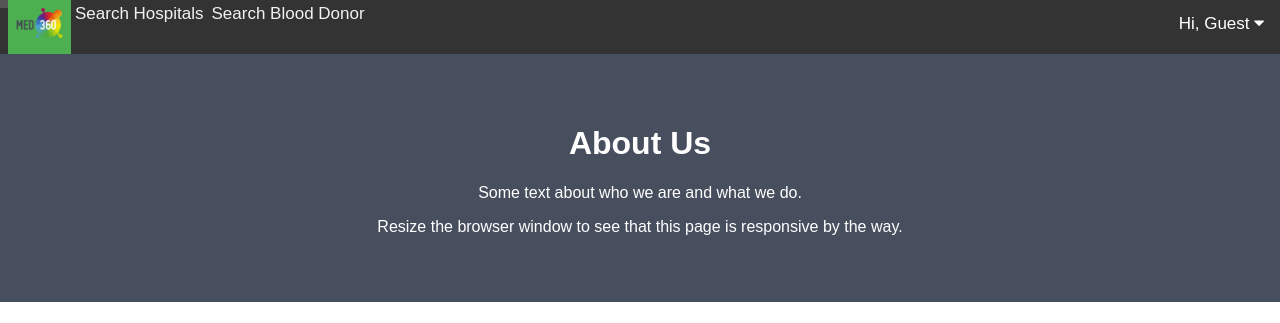
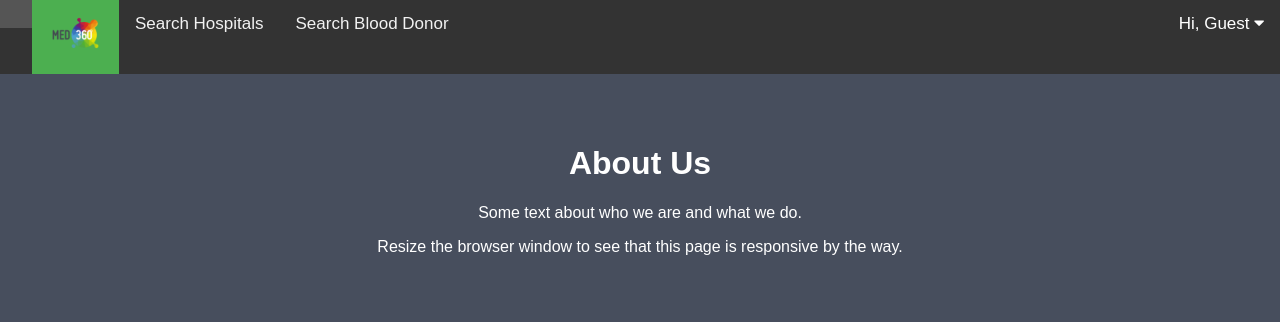
Before and after one commit to vaisakhv/Med360, a Flask app: page /about in a window 1280 px wide. Shown: the top 323 px of the page. Run offline with Flask 2, Linux system fonts and the light colour scheme; some libraries are stand-ins or nearby versions.

Commit message:
test change for logo padding
Signed-off-by: vaisakhv <vais27@gmail.com>

```diff
--- a/static/css/navbar.css
+++ b/static/css/navbar.css
@@ -9,7 +9,7 @@
   display: block;
   color: #f2f2f2;
   text-align: center;
-  padding: 4px 4px;
+  padding: 14px 16px;
   text-decoration: none;
   font-size: 17px;
 }
--- a/templates/index.html
+++ b/templates/index.html
@@ -165,7 +165,7 @@
 <div id="body">
     <div class="topnav" id="myTopnav">
         <a href="{{ url_for('index') }}"><a class=" w3-mobile navbar-brand active" href="{{ url_for('index') }}">
-            <img src="{{url_for('static', filename='logo_small.PNG')}}"></a>
+            <img src="{{url_for('static', filename='logo_small.PNG')}}" style="padding:0px"></a>
         </a>
         <a href="{{url_for('search_hospital') }}">Search Hospitals</a>
         <a href="{{url_for('search_blood_donor')}}">Search Blood Donor</a>
```
